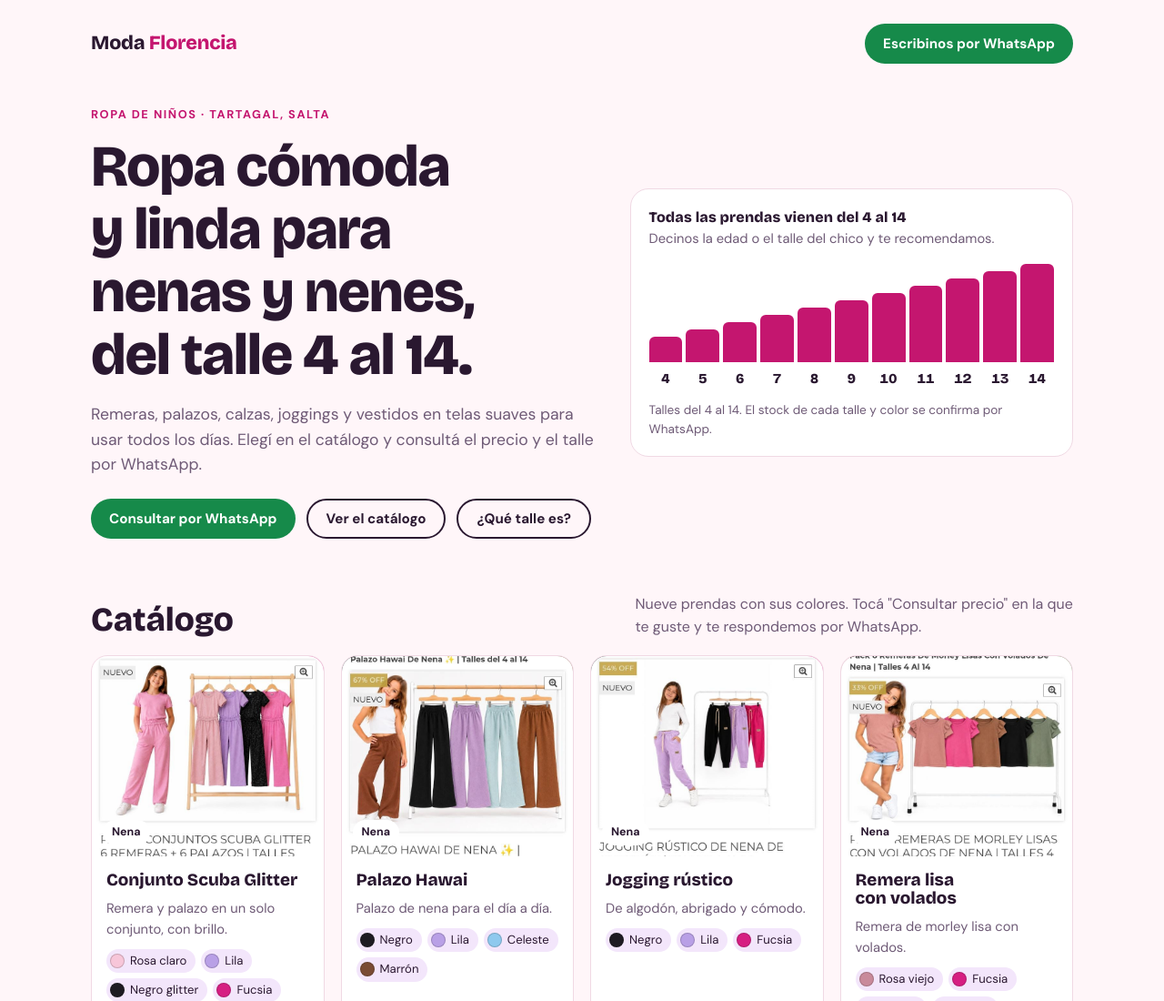
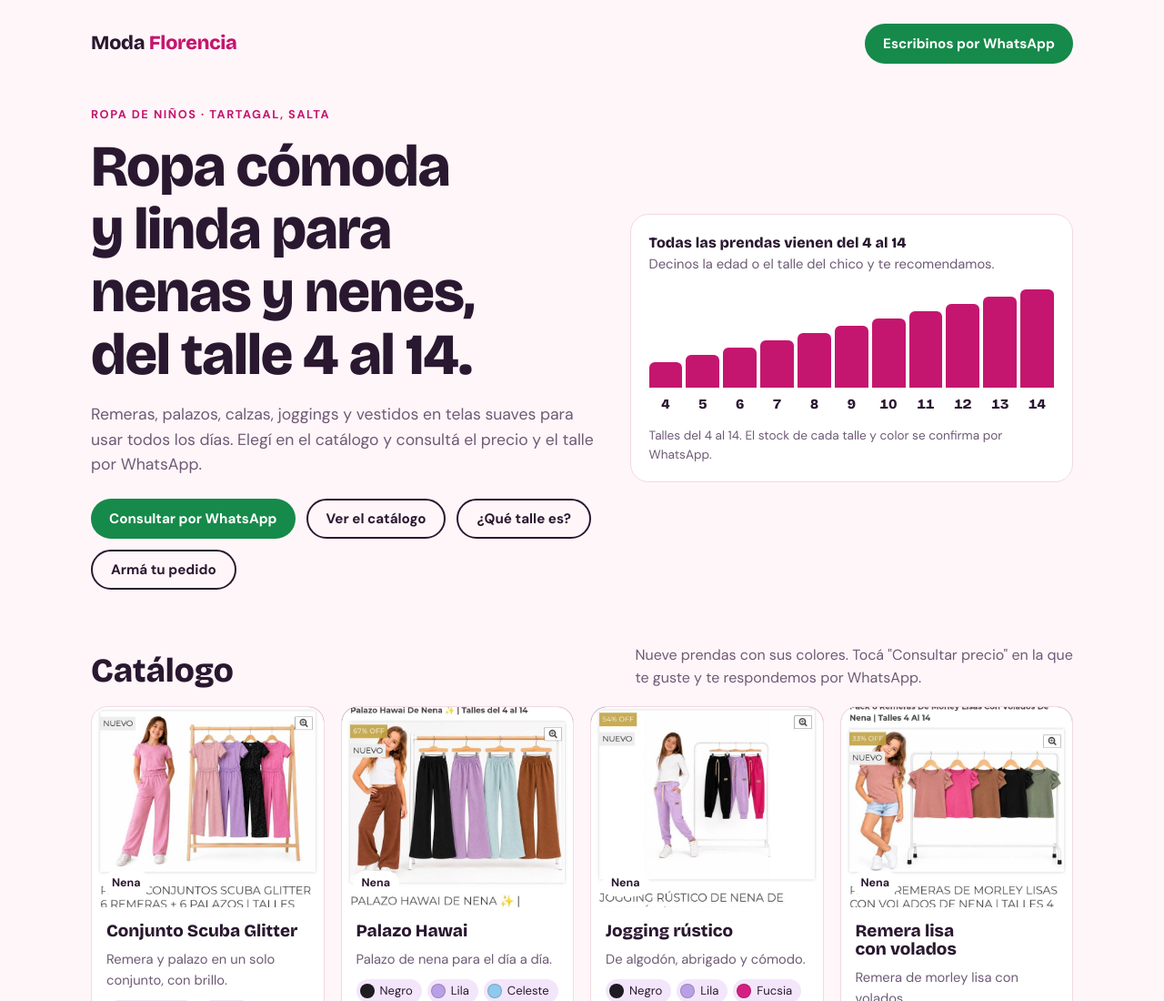
Before and after one commit to jonathanadolfomonte-ops/NexoAI-, a website: page app/index.html in a window 1280 px wide. Shown: the top 1100 px of the page at 91% size. Drawn offline with nearby package versions, Linux system fonts and the light colour scheme.

Commit message:
Micro app: app/index.html

```diff
--- a/app/index.html
+++ b/app/index.html
@@ -146,6 +146,7 @@ footer p { margin: 0 0 6px; color: var(--muted); }
           <a class="btn btn-wa" href="https://wa.me/5493873559322?text=Hola!%20Quiero%20ver%20la%20ropa%20de%20Moda%20Florencia" target="_blank" rel="noopener">Consultar por WhatsApp</a>
           <a class="btn btn-line" href="#catalogo">Ver el catálogo</a>
           <a class="btn btn-line" href="/app/talle.html">¿Qué talle es?</a>
+          <a class="btn btn-line" href="/app/pedido.html">Armá tu pedido</a>
         </div>
       </div>
       <aside class="ruler" aria-label="Talles disponibles">
```
